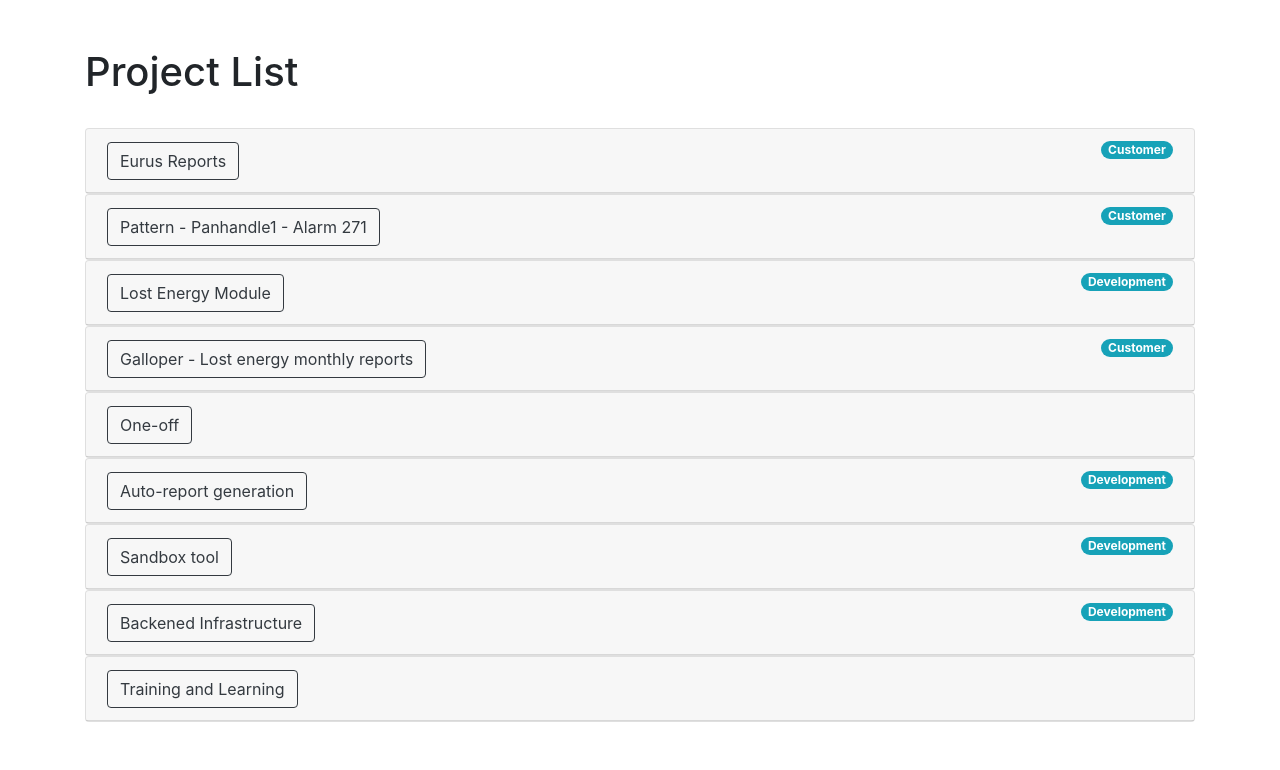
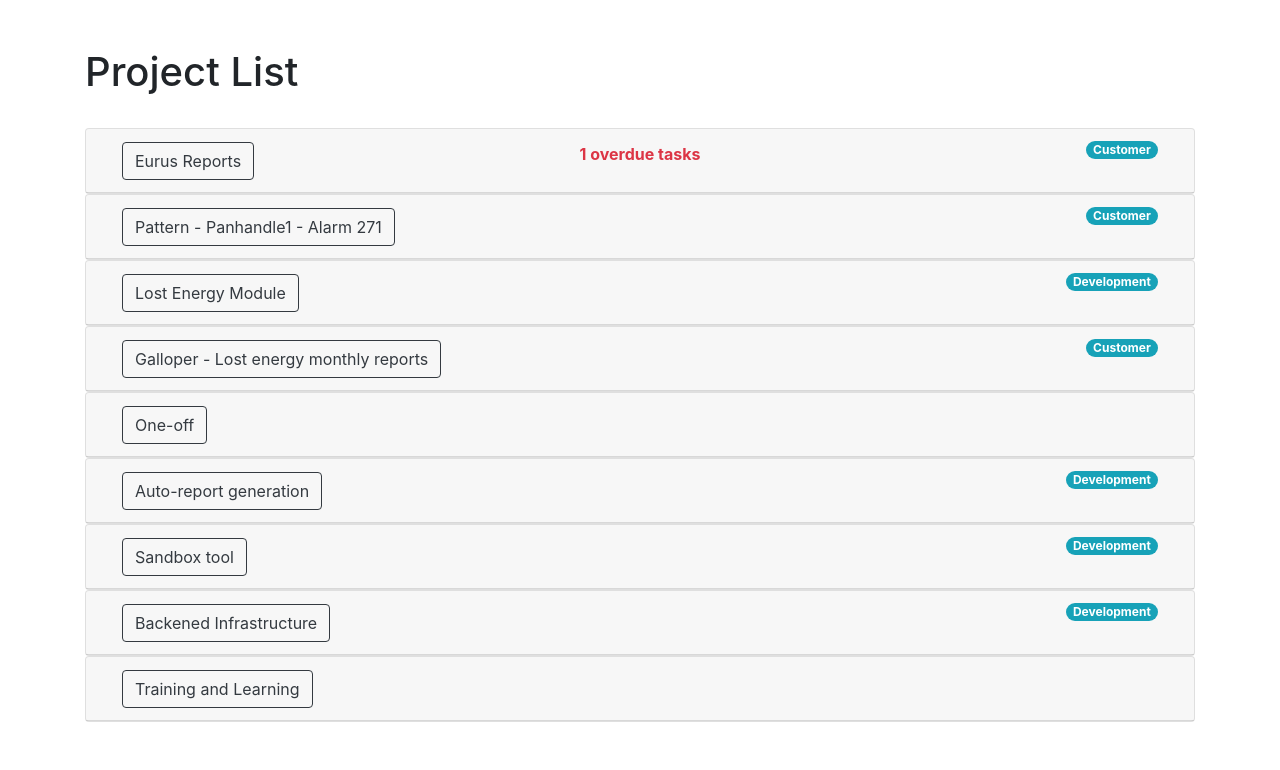
Before and after one commit to JoshGreenslade/TaskList, a Django app: page /projects/ in a window 1280 px wide. Shown: the part 56-826 px from the top of the page. Run offline with Django 3.2, Linux system fonts and the light colour scheme; data comes from the database, SQL or seed files in the repository; both versions use the stored data as it was after the commit; parts of the project's set-up code (start-up, migrations or seed data) failed here and were passed over; some libraries are stand-ins or nearby versions.

Commit message:
Added warnings if no tasks or tasks overdue

```diff
--- a/projects/models.py
+++ b/projects/models.py
@@ -19,7 +19,15 @@ class Project(models.Model):
         return self.name
 
     def is_tasklist_empty(self):
-        return len(self.task_set)
+        active_tasks = Task.objects.filter(project=self.id,
+                                           completed=False)
+        return len(active_tasks) == 0
+
+    def get_overdue_tasks(self):
+        overdue_tasks = Task.objects.filter(project=self.id,
+                                            completed=False,
+                                            due_date__lte=timezone.now())
+        return overdue_tasks
 
 
 class Task(models.Model):
--- a/projects/static/projects/css/style.css
+++ b/projects/static/projects/css/style.css
@@ -1,3 +1,11 @@
 .no-transition {
     transition: none !important;
 }
+
+.strikethrough {
+    text-decoration: line-through;
+}
+
+.glow {
+    box-shadow: 0px 0px 15px rgb(255, 252, 83);
+}
--- a/projects/templates/projects/includes/partial_project_list.html
+++ b/projects/templates/projects/includes/partial_project_list.html
@@ -4,14 +4,24 @@
 <div id="accordion" class="mt-4">
   {% for project in projects %}
     <div class="card">
-      <div class="card-header btn btn-link" id="heading{{ forloop.counter }}" data-toggle="collapse" data-target="#collapse{{ forloop.counter }}" aria-expanded="false" aria-controls="collapse{{ forloop.counter }}">
-        <div class="d-flex justify-content-between">
-          <h5 class="mb-0">
-            <button class="btn btn-outline-dark js-update-project" data-url="{% url 'projects:project_update' project.id %}">
-              {{ project.name }}
-            </button>
-          </h5>
-          <div>
+      <div class="card-header btn" id="heading{{ forloop.counter }}" data-toggle="collapse" data-target="#collapse{{ forloop.counter }}" aria-expanded="false" aria-controls="collapse{{ forloop.counter }}">
+
+        <div class="d-flex justify-content-between ">
+          <div class="col col-md-4 text-left">
+            <h5 class="mb-0">
+              <button class="btn btn-outline-dark js-update-project" data-url="{% url 'projects:project_update' project.id %}">
+                {{ project.name }}
+              </button>
+            </h5>
+          </div>
+          <div class="col col-md-4 ">
+            {% if project.is_tasklist_empty %}
+            <strong class="text-primary">No associated tasks</strong>
+            {% elif project.get_overdue_tasks %}
+            <strong class="text-danger"> {{ project.get_overdue_tasks.count }} overdue tasks</strong>
+            {% endif %}
+          </div>
+          <div class="col col-md-4 text-right">
             {% for tag in project.tags.all %}
               <a class="badge badge-pill badge-info ">{{ tag }}</a>
             {% endfor %}
@@ -37,26 +47,33 @@
                 {% if task.completed_recently or not task.completed %}
                   <tr>
                     <td>
-                      {% if task.completed %}
-                        <del>
-                          {{ task }}
-                        </del>
-                      {% else %}
+                      <p class="{% if task.completed %}
+                                  strikethrough
+                                {% elif task.is_overdue %}
+                                  font-weight-bold text-danger
+                                {% endif %}">
                         {{ task }}
-                      {% endif %}
+                      </p>
                       </td>
                     <td>
                         {% if task.due_date %}
-                          {% if task.completed %}
-                          <del>
+                          <p class="{% if task.completed %}
+                                      strikethrough
+                                    {% elif task.is_overdue %}
+                                      font-weight-bold text-danger
+                                    {% endif %}">
                             {{ task.due_date|naturaltime  }}
-                          </del>
-                          {% else %}
-                            {{ task.due_date|naturaltime  }}
-                          {% endif %}
+                          </p>
                         {% endif %}
                       </td>
-                    <td><button class="btn js-completed-toggle {% if task.completed %}btn-warning{% else %}btn-success{% endif %}" data-url={% url 'projects:task_toggle' task.id %}>Done</button></td>
+                    <td><button class="btn js-completed-toggle
+                                      {% if task.completed %}
+                                        btn-warning glow font-weight-bold text-white
+                                      {% elif task.is_overdue %}
+                                        btn-danger font-weight-bold
+                                      {% else %}
+                                        btn-success
+                                      {% endif %}" data-url={% url 'projects:task_toggle' task.id %}>Done</button></td>
                   </tr>
                 {% endif %}
               {% endfor %}
```
Also changed, not shown: db.sqlite3, 1 other file.
